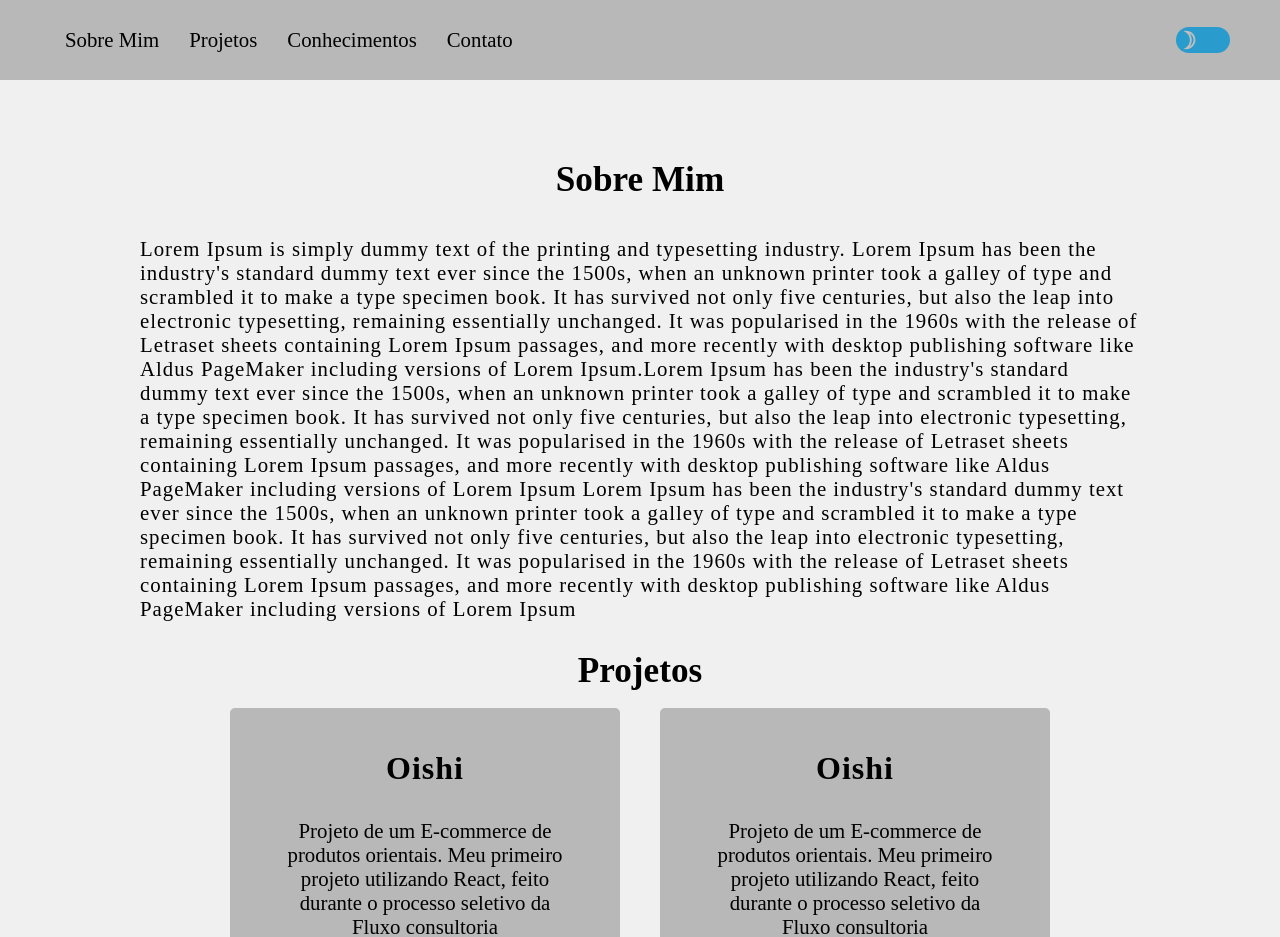
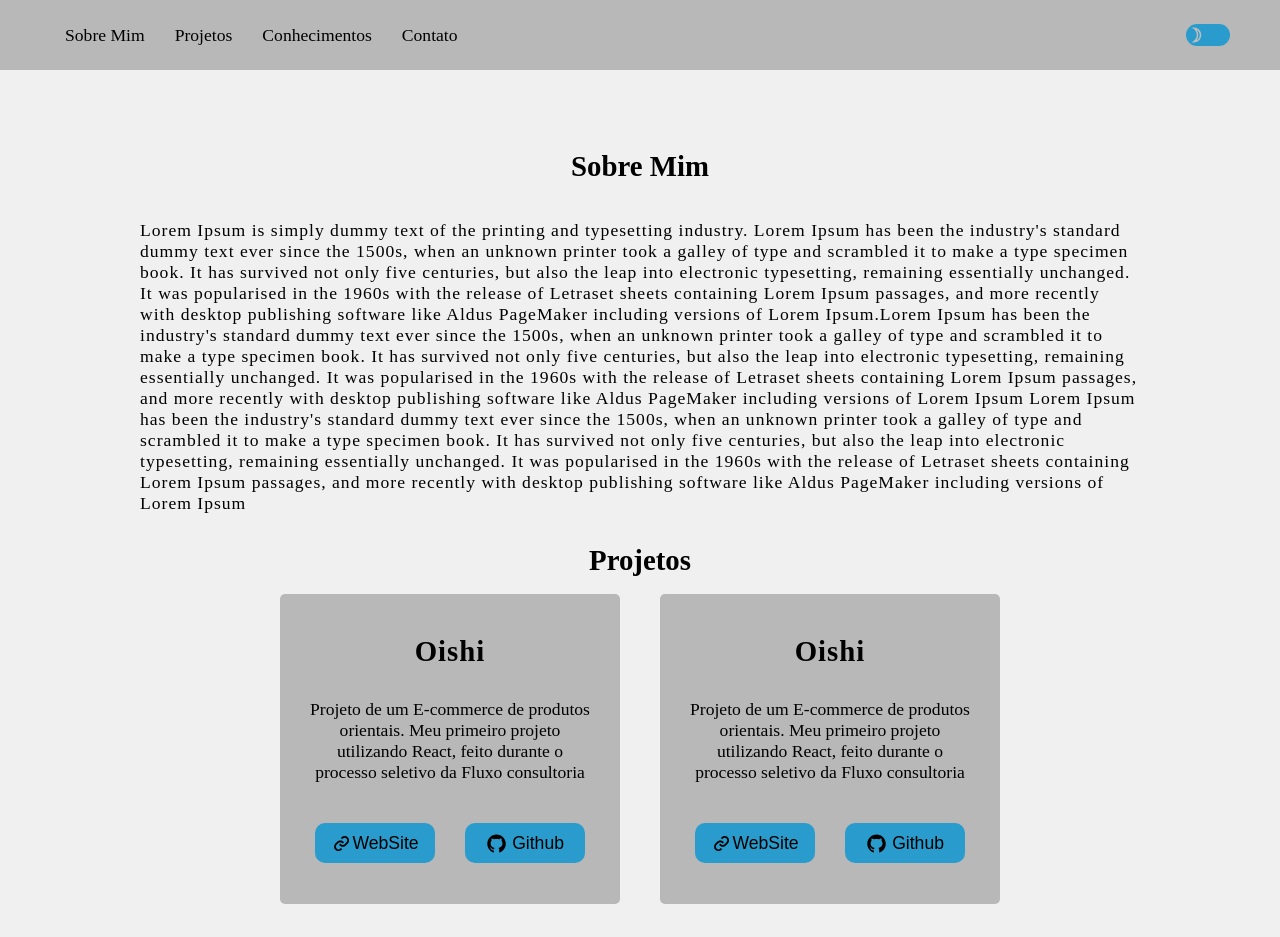
Before and after one commit to bernardobfg/portifolio, a React (Create React App) app: page / in a window 1280 px wide. Shown: the top 937 px of the page. Built offline with nearby package versions, Linux system fonts and the light colour scheme.

Commit message:
altera os tamanhos dos elementos

```diff
--- a/src/components/Header/styles.js
+++ b/src/components/Header/styles.js
@@ -3,7 +3,7 @@ import styled from 'styled-components';
 export const HeaderContainer = styled.header`
     padding: 10px 0;
     max-width: 100vw;
-    height: 60px;
+    height: 50px;
     display: flex;
     justify-content: space-between;
     align-items: center;
@@ -23,10 +23,10 @@ export const Menu = styled.ul`
 
 export const Li = styled.li`
     cursor: pointer;
-    font-size: 1.3em;
+    font-size: 1.1em;
     margin: 0 15px;
     margin-top: ${props => props.selected? "5px": null};
-    border-bottom: ${props => props.selected? `1px solid ${props.theme.primary}`: null};
+
 
 `
 
@@ -69,8 +69,8 @@ export const Line3 = styled.div`
 
 export const ToggleDiv = styled.div`
     cursor: pointer;
-    width: 50px;
-    height: 22px;
+    width: 40px;
+    height: 18px;
     border-radius: 50px;
     padding: 2px;
     background-color: ${props => props.theme.primary};
--- a/src/components/MenuLateral/styles.js
+++ b/src/components/MenuLateral/styles.js
@@ -6,7 +6,7 @@ export const MenuContainer = styled.div`
     flex-direction: column;
     justify-content: flex-start;
     align-items: center;
-    height: 300px;
+    height: 270px;
     width: 200px;
     position: absolute;
     background-color: ${props => props.theme.auxiliar};
@@ -17,8 +17,8 @@ export const MenuContainer = styled.div`
 
 export const ToggleDiv = styled.div`
     cursor: pointer;
-    width: 50px;
-    height: 22px;
+    width: 40px;
+    height: 18px;
     border-radius: 50px;
     padding: 2px;
     background-color: ${props => props.theme.primary};
@@ -43,7 +43,7 @@ export const Menu = styled.ul`
 
 export const Li = styled.li`
     cursor: pointer;
-    font-size: 1.2em;
+    font-size: 1.1em;
     margin: 15px 0;
     margin-top: ${props => props.selected? "5px": null};
 
--- a/src/components/Project/styles.js
+++ b/src/components/Project/styles.js
@@ -1,8 +1,8 @@
 import styled from 'styled-components';
 
 export const Container = styled.div`
-    width: 350px;
-    height: 350px;
+    width: 300px;
+    height: 300px;
     display: flex;
     flex-direction:column;
     justify-content:space-evenly;
@@ -21,13 +21,13 @@ export const Container = styled.div`
 export const ProjectName = styled.h1`
     letter-spacing: 1px;
     text-align:center;
-    font-size: 2em;
+    font-size: 1.8em;
     color: ${props => props.theme.text};
 `
 
 export const ProjectDescription = styled.p`
-    font-size:1.3em;
-    width: 300px;
+    font-size:1.1em;
+    width: 280px;
     text-align:center;
     color: ${props => props.theme.text};
 `
@@ -41,11 +41,11 @@ export const ProjectLink = styled.button`
     color: ${props => props.theme.text};
     background-color: ${props => props.theme.primary};
     margin: 10px 15px;
-    font-size: 1.2em;
+    font-size: 1.1em;
     font-weight: 500;
     border-radius: 10px;
-    height: 45px;
-    width: 150px;
+    height: 40px;
+    width: 120px;
     cursor: pointer;
     display: flex;
     align-items: center;
--- a/src/pages/Home/index.js
+++ b/src/pages/Home/index.js
@@ -24,7 +24,7 @@ const Home = () => {
                 <Title>Projetos</Title>
                 <Projects>
                     {
-                            projetos.map((project, index) => <Project key={index} project={project}/>)
+                        projetos.map((project, index) => <Project key={index} project={project}/>)
                     }
                 </Projects>
             </Section>
--- a/src/pages/Home/styles.js
+++ b/src/pages/Home/styles.js
@@ -22,7 +22,7 @@ export const Section = styled.section`
 `
 export const Title = styled.h1`
     text-align: center;
-    font-size: 2.2em;
+    font-size: 1.8em;
     margin-bottom: 15px;
     color: ${props => props.theme.text};
     padding-bottom: 2px;
@@ -30,7 +30,7 @@ export const Title = styled.h1`
 export const AboutMe = styled.div`
     color: ${props => props.theme.text};
     margin-top: 20px;
-    font-size: 1.3em;
+    font-size: 1.1em;
     letter-spacing: 1px;
 `
 
```
Also changed, not shown: 1 other file (tests, documents, lock files or other folders).
